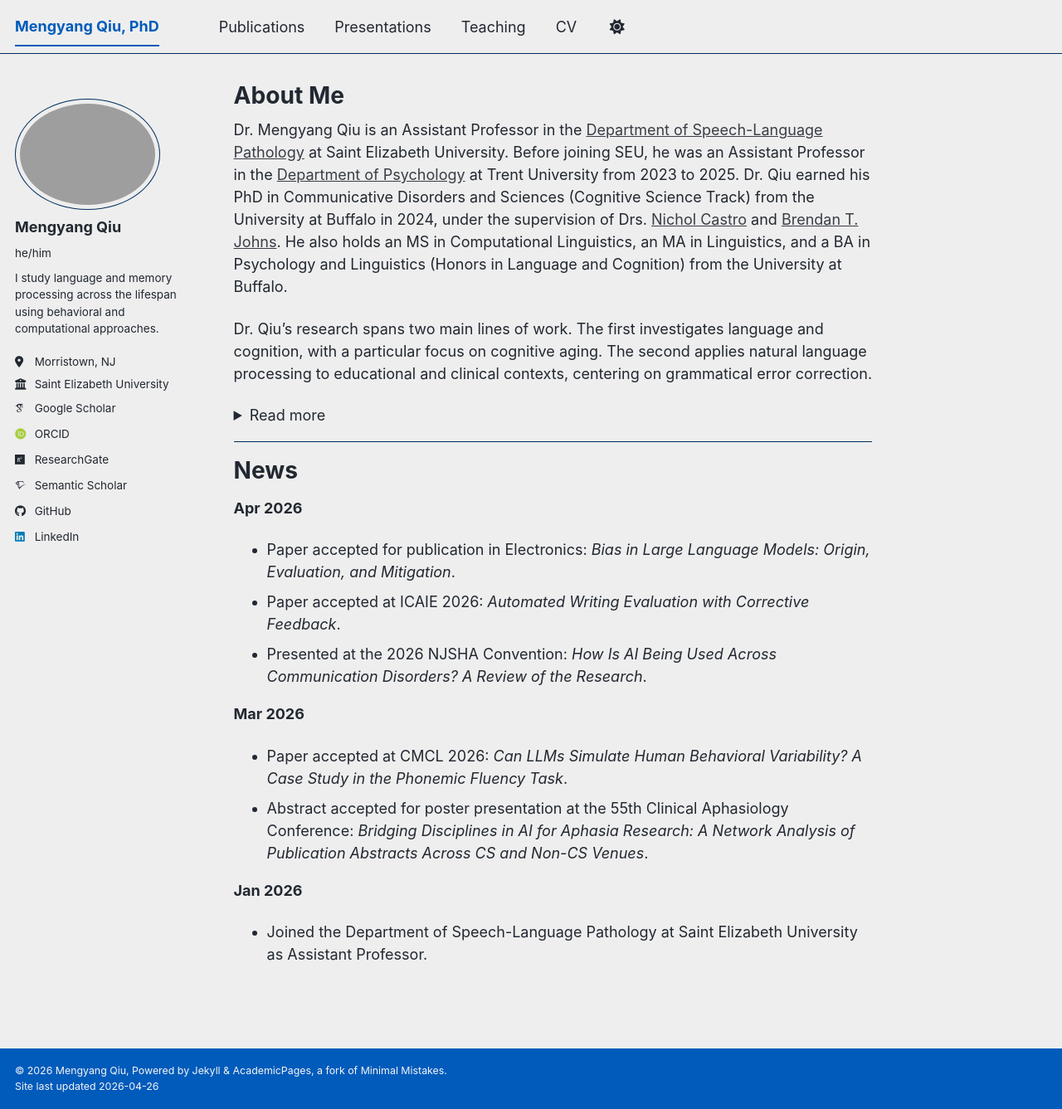
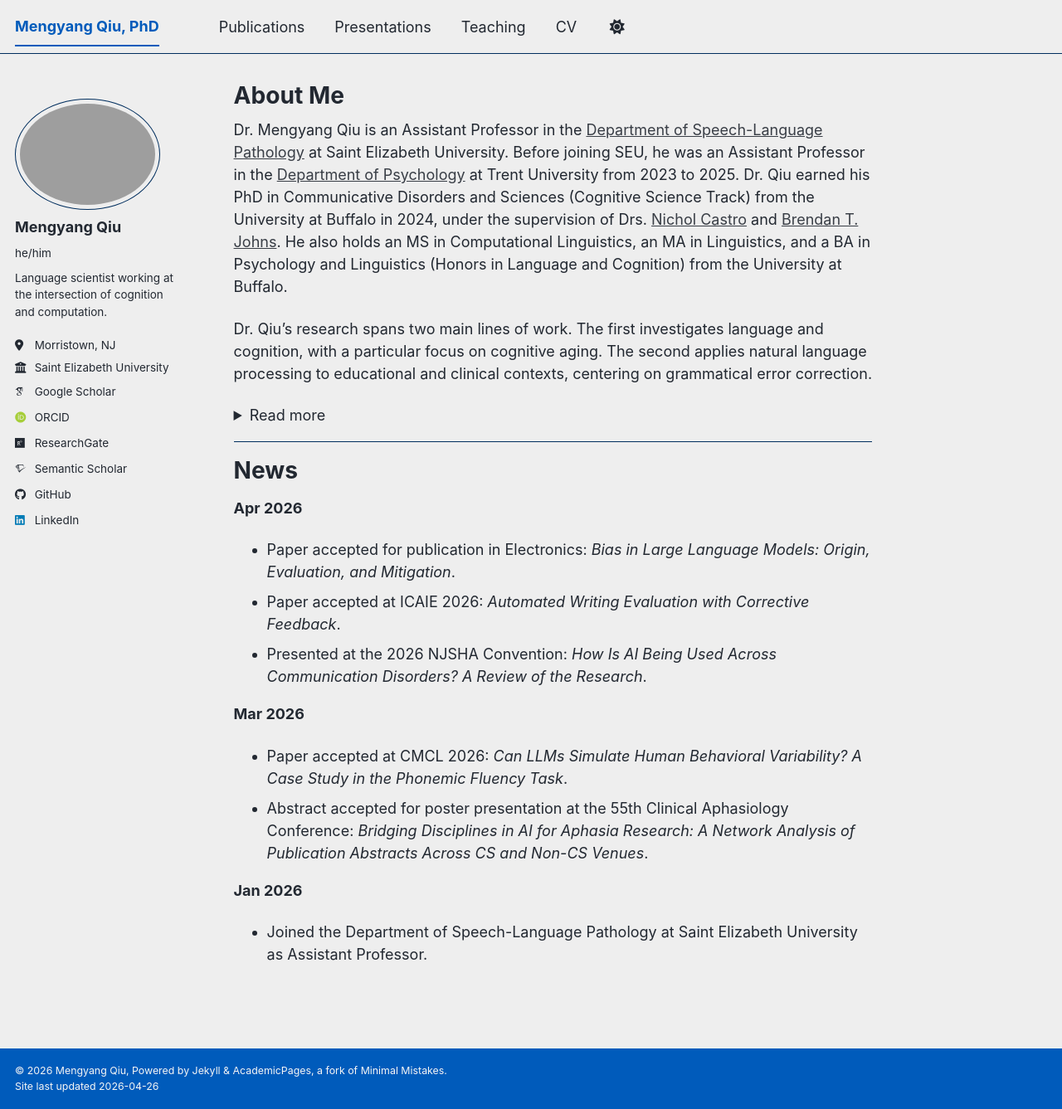
Before and after one commit to mengyangq/mengyangq.github.io, a Jekyll site: the page built from _pages/about.md, in a window 1280 px wide and 1337 px high. Shown: the whole window at 83% size. Built offline with Jekyll 4.4.1, drawn with Linux system fonts in a browser that asks for light colours; some web fonts are replaced; a script bundle is joined from its source files by our own code; library files that are not in the unit come from our copies.

Commit message:
Update _config.yml

```diff
--- a/_config.yml
+++ b/_config.yml
@@ -26,7 +26,7 @@ author:
   avatar           : "mengyang.png"
   name             : "Mengyang Qiu"
   pronouns         : "he/him"
-  bio              : "I study language and memory processing across the lifespan using behavioral and computational approaches."
+  bio              : "Language scientist working at the intersection of cognition and computation."
   location         : "Morristown, NJ"
   employer         : "Saint Elizabeth University"
   uri              : # URL
```
